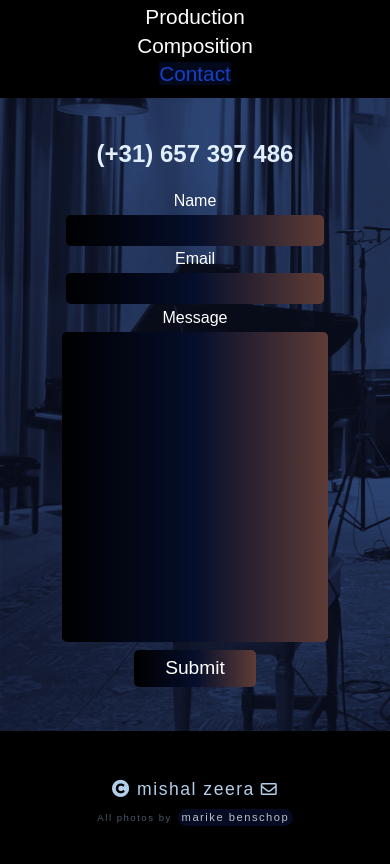
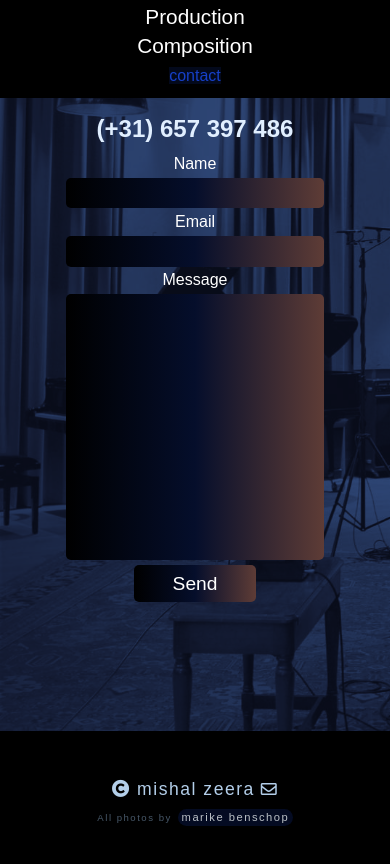
Before and after one commit to Mishalzeera/mstone1-mzeera-producer-site, a plain HTML site: page contact.html in a window 390 px wide. Shown: the part 46-910 px from the top of the page. Drawn offline with Linux system fonts and the light colour scheme.

Commit message:
Solve Contact/footer issue, media query fontsize issue

```diff
--- a/assets/css/style.css
+++ b/assets/css/style.css
@@ -99,9 +99,9 @@ h1 {
 }
 
 
-.active,
-.active:hover,
-.active:focus {
+.cont-active,
+.cont-active:hover,
+.cont-active:focus {
     color: #1640c9;
     background: #050e2ba9;
     text-transform: lowercase;
@@ -130,9 +130,10 @@ h1 {
 }
 
 @media (max-width: 500px) {
-    .active {
-        text-transform: unset;
-        font-size: inherit;
+    .cont-active,
+    .prod-active,
+    .comp-active {
+        font-size: 1rem;
     }
 }
 
@@ -339,15 +340,31 @@ Contact section and Form
     padding-top: 5vh;
 
 
+
+
 }
+
+
 
 .contact-box h2 {
     margin-bottom: 1em;
 }
 
 form {
-    margin-bottom: 50vh;
+    /* margin-bottom: 50vh; */
     max-height: 60vh;
+
+}
+
+@media (max-width: 500px) {
+    .contact-box {
+       padding-top: 2vh;
+    }
+
+        .contact-box h2 {
+            margin-bottom: .5em;
+        }
+
 }
 
 
@@ -376,8 +393,9 @@ label {
 
 textarea {
     font-style: inherit;
-    font-size: 1.6rem;
     resize: none;
+    min-height: 30vh;
+
 }
 
 
@@ -410,6 +428,7 @@ form label {
     display: flex;
     flex-direction: column;
     align-items: center;
+    box-sizing: border-box;
 
 
 }
--- a/contact.html
+++ b/contact.html
@@ -21,7 +21,9 @@
           <ul class="list-outer">
             <li class="list-item"><a href="prod.html">Production</a></li>
             <li class="list-item"><a href="compose.html">Composition</a></li>
-            <li class="list-item"><a href="contact.html" class="active">Contact</a></li>
+            <li class="list-item">
+              <a href="contact.html" class="cont-active">Contact</a>
+            </li>
           </ul>
         </nav>
       </div>
@@ -59,7 +61,7 @@
                 cols="30"
                 rows="10"
               ></textarea>
-              <button class="btn">Submit</button>
+              <button class="btn">Send</button>
             </form>
           </div>
         </div>
@@ -67,17 +69,25 @@
     </section>
 
     <footer>
-
       <div class="container">
         <div class="footer-box">
-              <span class="ctext"><i class="fas fa-copyright"></i> Mishal Zeera</span>
-              <a href="contact.html" class="envelope-icon"><i class="far fa-envelope"></i></a>
+          <span class="ctext"
+            ><i class="fas fa-copyright"></i> Mishal Zeera</span
+          >
+          <a href="contact.html" class="envelope-icon"
+            ><i class="far fa-envelope"></i
+          ></a>
           <p class="marike-credit">
-                All photos by <a href="https://marikebenschop.com/" target="_blank" class="marike-link">Marike Benschop</a>
+            All photos by
+            <a
+              href="https://marikebenschop.com/"
+              target="_blank"
+              class="marike-link"
+              >Marike Benschop</a
+            >
           </p>
         </div>
       </div>
-
     </footer>
   </body>
 </html>
```
Lines whose indentation alone changed are shown as unchanged.
